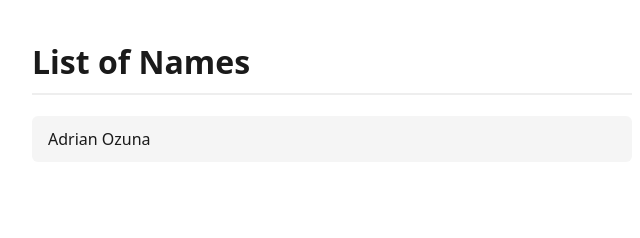
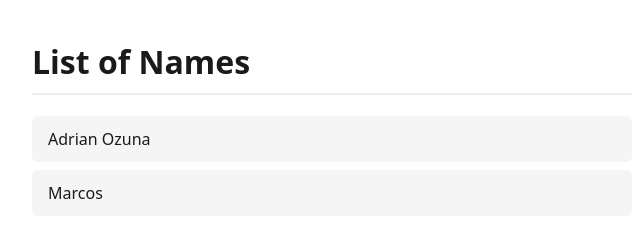
Before and after one commit to adrian-ozuna/colaboracion-ejemplo, a plain HTML site: page index.html in a window 1280 px wide. Shown: the full height of the page, 308-948 px from the left. Drawn offline with Linux system fonts and the light colour scheme.

Commit message:
Agrega Marcos a la lista de nombres
Co-Authored-By: Claude Opus 4.8 (1M context) <noreply@anthropic.com>

```diff
--- a/index.html
+++ b/index.html
@@ -32,6 +32,7 @@
   <h1>List of Names</h1>
   <ul>
     <li>Adrian Ozuna</li>
+    <li>Marcos</li>
   </ul>
 </body>
 </html>
```
